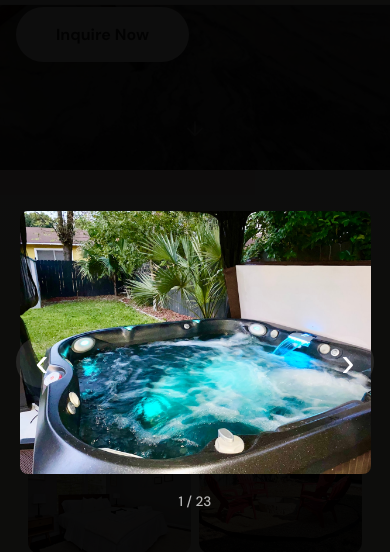
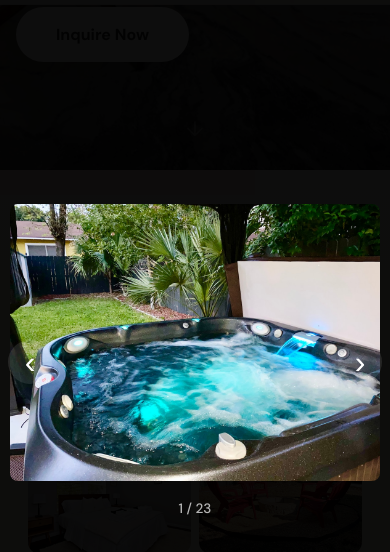
Before and after one commit to cgood12/mtr-direct-booking, a website: page index.html in a window 390 px wide. Both pictures are taken after a click on the button 109 px from the left and 1036 px from the top of the page. Shown: the part 674-1226 px from the top of the page. Drawn offline with Linux system fonts and the light colour scheme; no server answers.

Commit message:
autosync: 2026-03-22T05:07:17.329Z

```diff
--- a/index.html
+++ b/index.html
@@ -255,6 +255,13 @@ nav.scrolled{box-shadow:0 2px 20px rgba(0,0,0,.06)}
 .lightbox-prev{left:16px}
 .lightbox-next{right:16px}
 .lightbox-counter{color:rgba(255,255,255,.7);font-size:.85rem;margin-top:16px;font-weight:500}
+@media(max-width:768px){
+  .lightbox img{max-width:95vw;max-height:75vh}
+  .lightbox-arrow{width:44px;height:44px;font-size:2rem}
+  .lightbox-prev{left:8px}
+  .lightbox-next{right:8px}
+  .lightbox-close{top:12px;right:12px;font-size:1.8rem;min-width:44px;min-height:44px;display:flex;align-items:center;justify-content:center}
+}
 
 /* AT A GLANCE */
 .glance{background:var(--sage);padding:80px 0}
```
